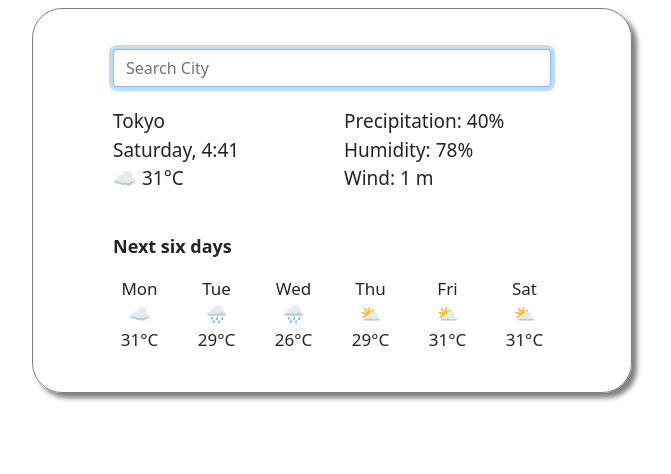
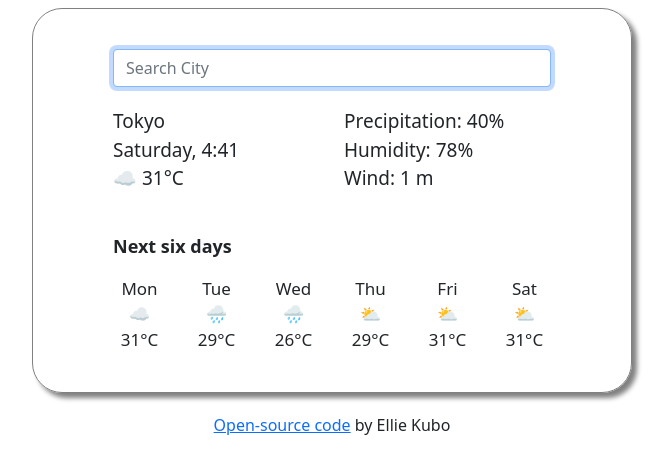
Before and after one commit to Ellie575/Weather-App, a plain HTML site: page index.html in a window 1280 px wide. Shown: the whole page, without its empty margins (308-979 px from the left). Drawn offline with nearby package versions, Linux system fonts and the light colour scheme.

Commit message:
Added and styled open-source code link

```diff
--- a/CSS/style.css
+++ b/CSS/style.css
@@ -47,3 +47,8 @@ li {
   text-align: center;
   font-size: 17px;
 }
+
+.open-source-code {
+  text-align: center;
+  margin: 20px;
+}
--- a/index.html
+++ b/index.html
@@ -82,6 +82,10 @@
         </div>
       </div>
     </div>
+    <div class="open-source-code">
+      <a href="https://github.com/Ellie575/Weather-App">Open-source code</a> by
+      Ellie Kubo
+    </div>
     <script src="JS/javascript.js"></script>
   </body>
 </html>
```
